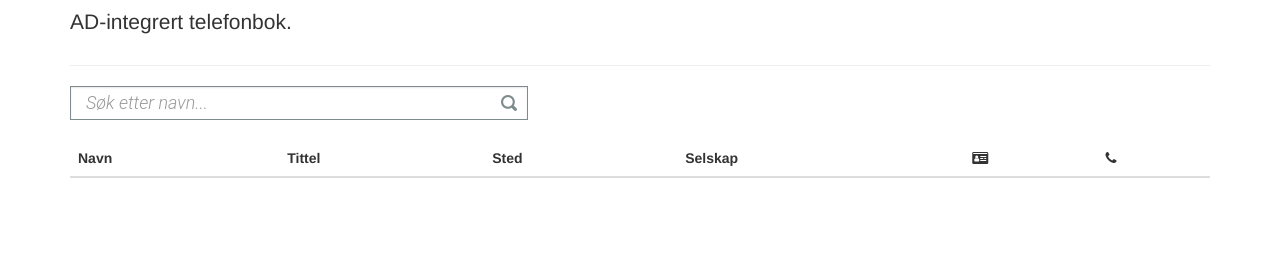
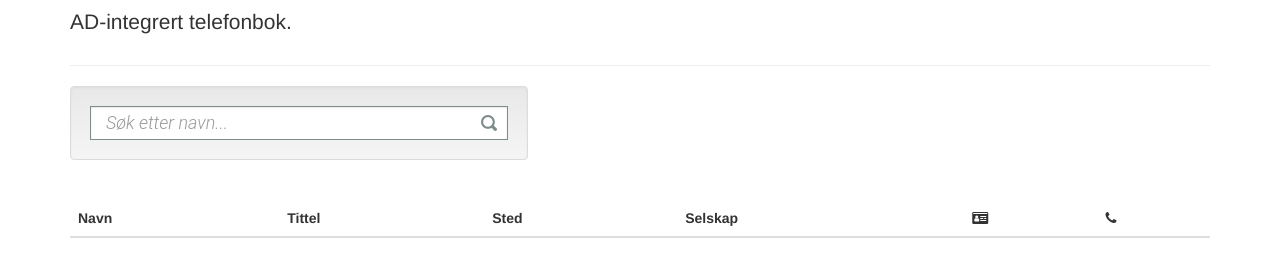
Before and after one commit to kims89/Active-Directory-Telefonbok, a plain HTML site: page index.html in a window 1280 px wide. Shown: the part 103-380 px from the top of the page. Drawn offline with Linux system fonts and the light colour scheme; no server answers.

Commit message:
add well

```diff
--- a/index.html
+++ b/index.html
@@ -130,9 +130,9 @@ function searchJson(data) {
 <div class="col-md-5">
 
 
-
+<div class="well">
     <input type="text" id="provider-json" class="form-control" placeholder="Søk etter navn..." />
-
+</div>
   </div>
 
 
```
